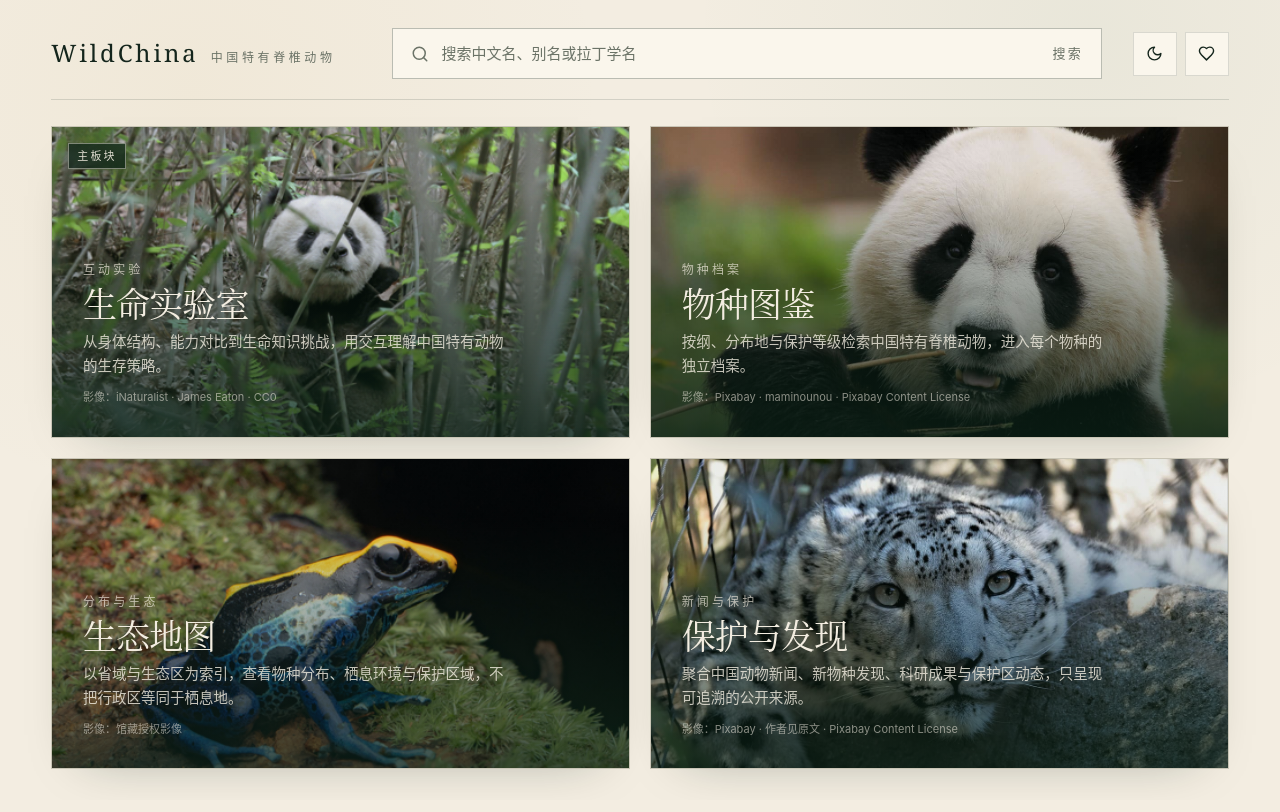
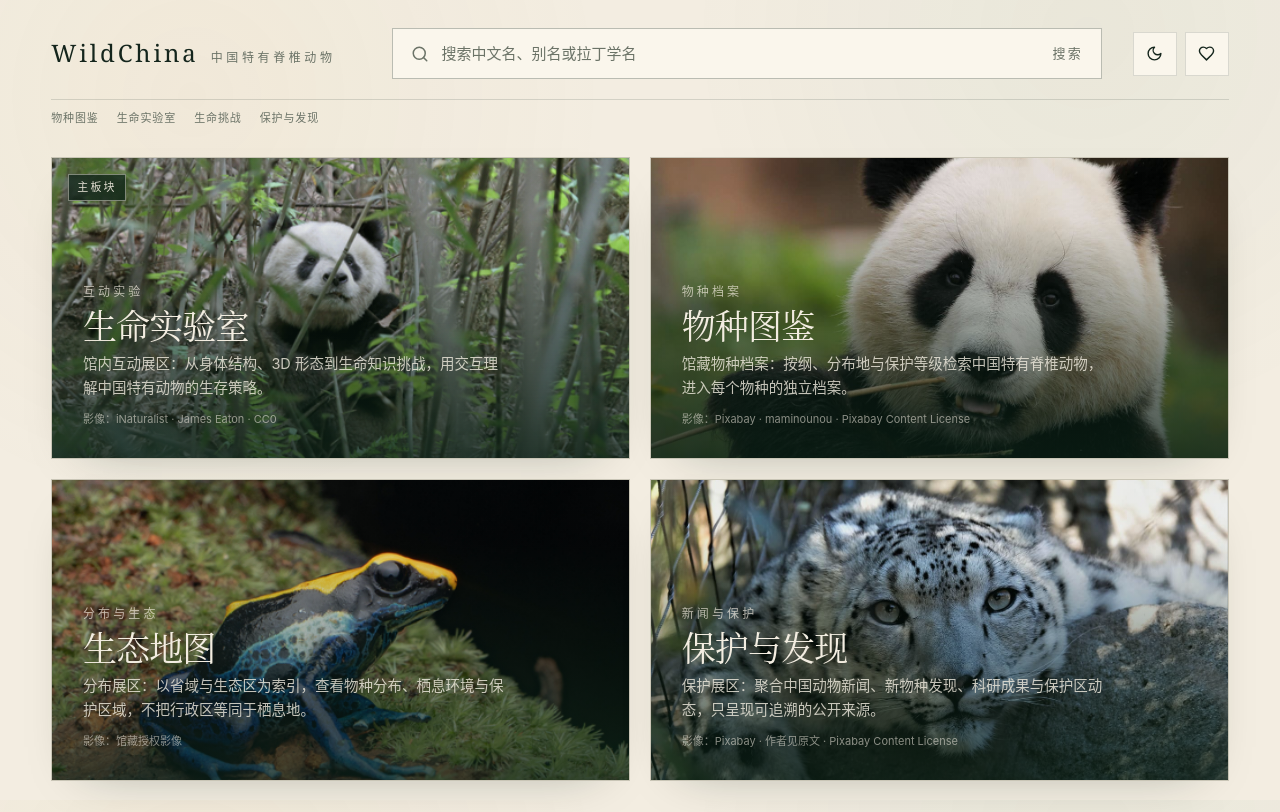
Before and after one commit to cz9995856-droid/wild-world, a Next.js app: page /explore in a window 1280 px wide. Built offline with nearby package versions, Linux system fonts and the light colour scheme; no server answers.

Commit message:
feat(wildchina): polish brand copy, navigation and page cross-links

```diff
--- a/app/explore/challenge/page.tsx
+++ b/app/explore/challenge/page.tsx
@@ -16,8 +16,8 @@ export default function ChallengePage() {
           <p className="wc-kicker">Life Challenge Center</p>
           <h1 className="display mt-2 text-[38px] sm:text-[50px]">生命探索挑战中心</h1>
           <p className="wc-prose mt-3">
-            用答题理解中国特有脊椎动物的生命特征、生态关系与保护价值。四大专题题库、每日挑战与错题本，
-            答题记录保存在当前设备。
+            以答题探索馆藏：理解中国特有脊椎动物的生命特征、生态关系与保护价值。四大专题题库、每日挑战与错题本，
+            答题记录仅保存在当前设备。
           </p>
         </div>
       </div>
--- a/app/explore/encyclopedia/[slug]/page.tsx
+++ b/app/explore/encyclopedia/[slug]/page.tsx
@@ -1,7 +1,7 @@
 import type { Metadata } from "next";
 import Link from "next/link";
 import { notFound } from "next/navigation";
-import { ExternalLink } from "lucide-react";
+import { ArrowRight, ExternalLink } from "lucide-react";
 import { WcHeader } from "@/components/wildchina/wc-header";
 import { WcPhoto, WcCredit } from "@/components/wildchina/wc-photo";
 import { ChinaFavoriteButton } from "@/components/wildchina/china-favorite-button";
@@ -111,6 +111,7 @@ export default async function ChinaSpeciesDetailPage({ params }: { params: Promi
 
           <InfoBlock title="中文分布区域">{species.distribution}</InfoBlock>
 
+          <div className="grid gap-2 sm:grid-cols-2">
             <Link
               href={`/explore/lab?species=${species.slug}#three-d`}
               className="flex items-center justify-between gap-3 border border-[var(--forest)] bg-[var(--forest)] px-4 py-3 text-[#F5F1E7] transition-opacity hover:opacity-90"
@@ -118,11 +119,24 @@ export default async function ChinaSpeciesDetailPage({ params }: { params: Promi
               <span>
                 <span className="block text-[12.5px]">进入生命实验室</span>
                 <span className="mt-0.5 block text-[9.5px] text-white/60">
-                查看 3D 模型、身体结构与该物种的知识挑战
+                  查看 3D 模型与身体结构
                 </span>
               </span>
               <ExternalLink size={15} />
             </Link>
+            <Link
+              href="/explore/challenge"
+              className="flex items-center justify-between gap-3 border border-[var(--line-strong)] bg-[var(--surface)] px-4 py-3 transition-colors hover:border-[var(--forest)]"
+            >
+              <span>
+                <span className="block text-[12.5px]">生命探索挑战</span>
+                <span className="mt-0.5 block text-[9.5px] text-[var(--muted)]">
+                  在题库中检验对该类群的理解
+                </span>
+              </span>
+              <ArrowRight size={15} />
+            </Link>
+          </div>
 
           {species.aliases.length > 0 && (
             <InfoBlock title="别名">{species.aliases.join("、")}</InfoBlock>
--- a/app/explore/lab/page.tsx
+++ b/app/explore/lab/page.tsx
@@ -54,7 +54,7 @@ export default async function ChinaLabPage({
           <p className="wc-kicker">Life Lab</p>
           <h1 className="display mt-2 text-[38px] sm:text-[50px]">生命实验室</h1>
           <p className="wc-prose mt-3">
-            从中国特有动物的身体结构、3D 模型到生命知识挑战，用交互理解它们如何生存。原创模型用于理解结构，实时观测用于理解分布。
+            馆内互动展区：从身体结构、3D 形态到生命知识挑战，用交互理解中国特有动物如何生存。原创模型用于理解结构，实时观测用于理解分布。
           </p>
         </div>
         <p className="text-[11px] leading-relaxed text-[var(--muted)]">
--- a/app/page.tsx
+++ b/app/page.tsx
@@ -6,8 +6,9 @@ import { DailyRotator, type AnimalMomentItem } from "@/components/wildchina/dail
 import { WcBrand } from "@/components/wildchina/wc-brand";
 
 export const metadata: Metadata = {
-  title: { absolute: "WildChina · 中国特有脊椎动物探索" },
-  description: "每次刷新认识一种中国特有脊椎动物，从可追溯的物种档案进入中国野生生命。",
+  title: { absolute: "WildChina · 中国特有脊椎动物数字自然博物馆" },
+  description:
+    "WildChina（野性中国）数字自然博物馆：每次刷新认识一种中国特有脊椎动物，从可追溯的物种档案进入中国野生生命。",
 };
 
 export default function HomePage() {
--- a/app/wildchina.css
+++ b/app/wildchina.css
@@ -91,6 +91,35 @@
   gap: clamp(16px, 2.4vw, 40px);
   padding-bottom: clamp(14px, 1.6vw, 20px);
   border-bottom: 1px solid var(--line);
+}
+
+.wc-subnav {
+  display: flex;
+  flex-wrap: wrap;
+  align-items: center;
+  gap: 4px 18px;
+  padding: 10px 0 2px;
+  font-size: 11px;
+  letter-spacing: 0.08em;
+  color: var(--muted);
+}
+
+.wc-subnav a {
+  padding-bottom: 2px;
+  border-bottom: 1px solid transparent;
+  transition: color 0.2s ease, border-color 0.2s ease;
+}
+
+.wc-subnav a:hover {
+  color: var(--ink);
+  border-bottom-color: var(--line-strong);
+}
+
+@media (max-width: 640px) {
+  .wc-subnav {
+    gap: 2px 12px;
+    font-size: 10px;
+  }
 }
 
 .wc-search {
--- a/components/wildchina/daily-card.tsx
+++ b/components/wildchina/daily-card.tsx
@@ -49,6 +49,9 @@ export function DailyCard({
           <span className="wc-kicker">物种档案</span>
           <span className="text-[10px] text-[var(--muted)]">{dateKey} · 北京时间</span>
         </div>
+        <p className="mt-1 text-[10px] tracking-[0.12em] text-[var(--muted)]">
+          中国特有脊椎动物数字自然博物馆 · 每日一馆藏
+        </p>
 
         <div className="mt-6 sm:mt-8">
           <p className="wc-field-label">中文名</p>
--- a/components/wildchina/wc-header.tsx
+++ b/components/wildchina/wc-header.tsx
@@ -6,6 +6,13 @@ import { useState } from "react";
 import { Heart, Moon, Search, Sun } from "lucide-react";
 import { useUI } from "@/components/providers";
 import { WcBrand } from "@/components/wildchina/wc-brand";
+
+const NAV = [
+  { href: "/explore/encyclopedia", label: "物种图鉴" },
+  { href: "/explore/lab", label: "生命实验室" },
+  { href: "/explore/challenge", label: "生命挑战" },
+  { href: "/explore/conservation", label: "保护与发现" },
+];
 
 export function WcHeader({ query = "" }: { query?: string }) {
   const router = useRouter();
@@ -19,6 +26,7 @@ export function WcHeader({ query = "" }: { query?: string }) {
   }
 
   return (
+    <>
       <header className="wc-nav">
         <WcBrand />
 
@@ -61,5 +69,14 @@ export function WcHeader({ query = "" }: { query?: string }) {
           </Link>
         </div>
       </header>
+
+      <nav className="wc-subnav" aria-label="主要展区">
+        {NAV.map((item) => (
+          <Link key={item.href} href={item.href}>
+            {item.label}
+          </Link>
+        ))}
+      </nav>
+    </>
   );
 }
--- a/lib/wildchina/site.ts
+++ b/lib/wildchina/site.ts
@@ -1,10 +1,10 @@
 export const WC = {
   name: "WildChina",
   nameCn: "野性中国",
-  tagline: "中国特有脊椎动物探索",
-  taglineEn: "Exploring China's Endemic Vertebrates",
+  tagline: "中国特有脊椎动物数字自然博物馆",
+  taglineEn: "A Digital Museum of China's Endemic Vertebrates",
   description:
-    "WildChina 是一个以中国特有脊椎动物为核心的自然科普、物种探索与生态保护网站：用可追溯的来源、逐张核验的影像与克制的叙事，记录中国独有的野生生命。",
+    "WildChina（野性中国）是中国特有脊椎动物的数字自然博物馆：以物种档案为馆藏，用可追溯的来源、逐张核验的影像与克制的叙事，呈现中国独有野生生命的形态、生态与保护价值。",
   url: process.env.NEXT_PUBLIC_SITE_URL ?? "http://localhost:3000",
 };
 
@@ -24,7 +24,7 @@ export const WC_SECTIONS: WcSection[] = [
     title: "生命实验室",
     category: "互动实验",
     en: "Life Lab",
-    description: "从身体结构、能力对比到生命知识挑战，用交互理解中国特有动物的生存策略。",
+    description: "馆内互动展区：从身体结构、3D 形态到生命知识挑战，用交互理解中国特有动物的生存策略。",
     image: "/media/species/giant-panda-03.jpg",
     imageCredit: "iNaturalist · James Eaton · CC0",
   },
@@ -33,7 +33,7 @@ export const WC_SECTIONS: WcSection[] = [
     title: "物种图鉴",
     category: "物种档案",
     en: "Species Archive",
-    description: "按纲、分布地与保护等级检索中国特有脊椎动物，进入每个物种的独立档案。",
+    description: "馆藏物种档案：按纲、分布地与保护等级检索中国特有脊椎动物，进入每个物种的独立档案。",
     image: "/media/pixabay/giant-panda.jpg",
     imageCredit: "Pixabay · maminounou · Pixabay Content License",
   },
@@ -42,7 +42,7 @@ export const WC_SECTIONS: WcSection[] = [
     title: "生态地图",
     category: "分布与生态",
     en: "Ecological Atlas",
-    description: "以省域与生态区为索引，查看物种分布、栖息环境与保护区域，不把行政区等同于栖息地。",
+    description: "分布展区：以省域与生态区为索引，查看物种分布、栖息环境与保护区域，不把行政区等同于栖息地。",
     image: "/media/hero/hero-01.jpg",
     imageCredit: "馆藏授权影像",
   },
@@ -51,7 +51,7 @@ export const WC_SECTIONS: WcSection[] = [
     title: "保护与发现",
     category: "新闻与保护",
     en: "Conservation & Discovery",
-    description: "聚合中国动物新闻、新物种发现、科研成果与保护区动态，只呈现可追溯的公开来源。",
+    description: "保护展区：聚合中国动物新闻、新物种发现、科研成果与保护区动态，只呈现可追溯的公开来源。",
     image: "/media/pixabay/snow-leopard.jpg",
     imageCredit: "Pixabay · 作者见原文 · Pixabay Content License",
   },
```
Lines whose indentation alone changed are shown as unchanged.
